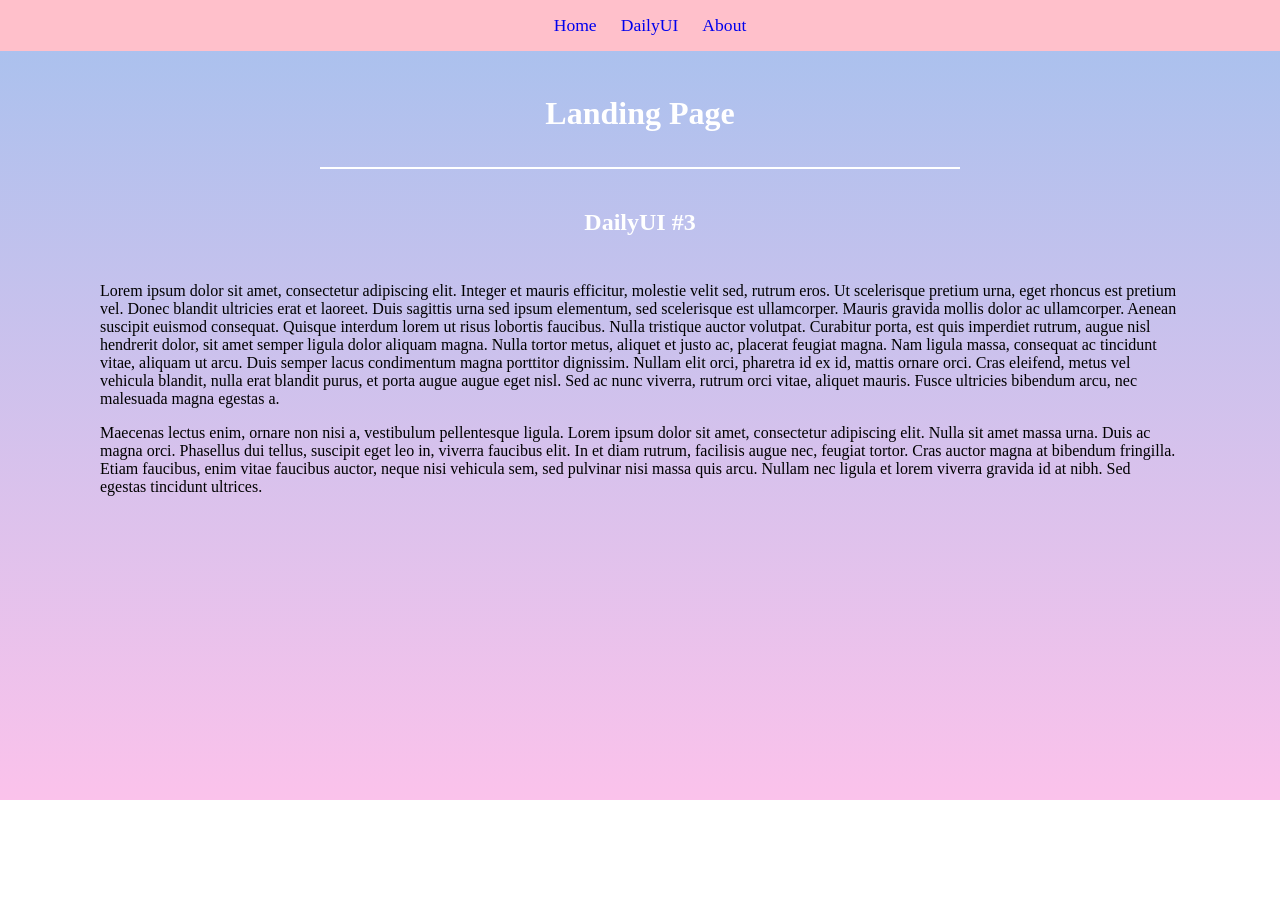
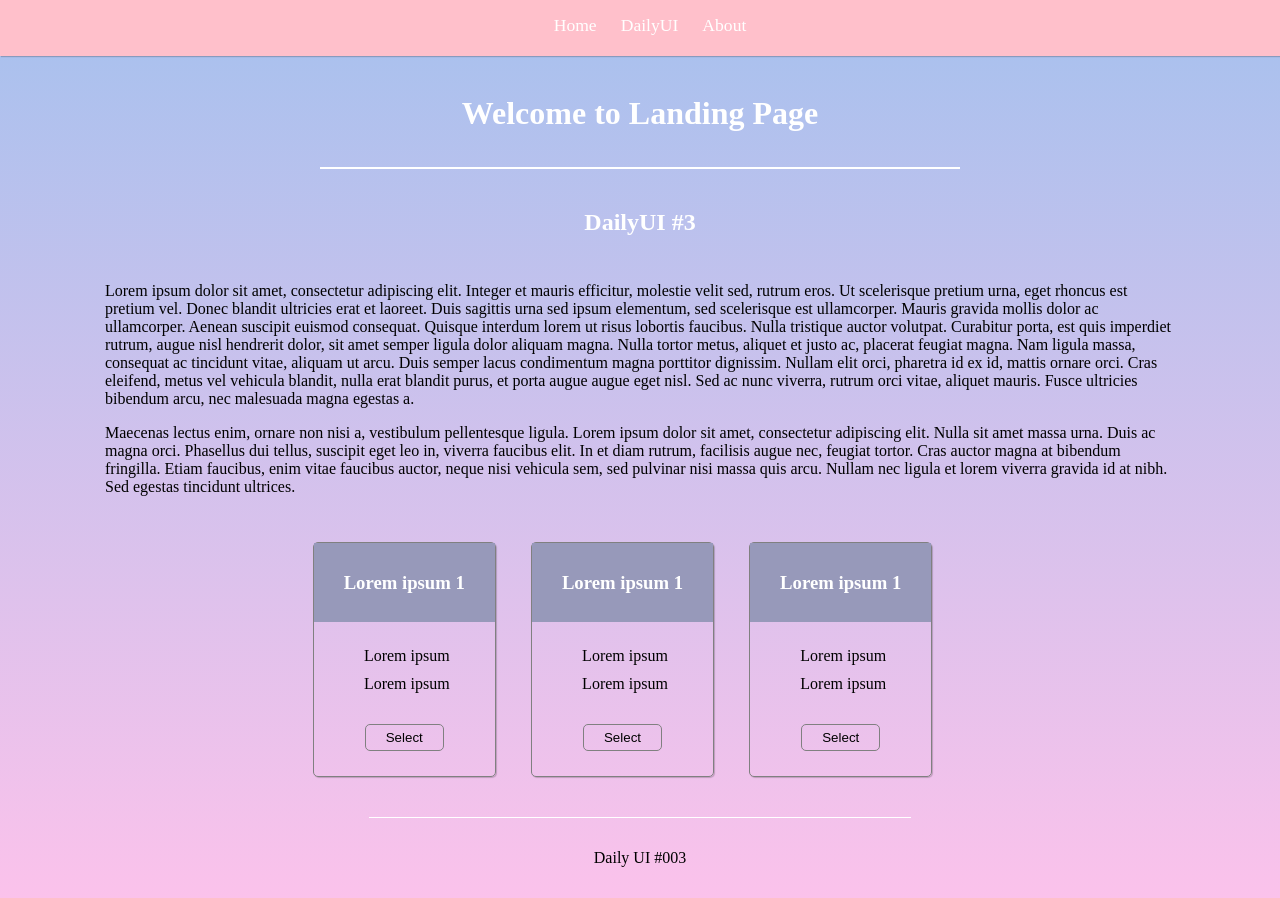
Before and after one commit to miroslavaka/html-css-javascript, a plain HTML site: page landing page.html in a window 1280 px wide. Before the commit the page ends 800 px from the top, so only its background shows below. Drawn offline with Linux system fonts and the light colour scheme.

Commit message:
daily_UI

```diff
--- a/landing page.html
+++ b/landing page.html
@@ -10,25 +10,22 @@
     body {
         margin: 0;
         padding: 0;
-        background-image: linear-gradient(to top, #fad0c4 0%, #ffd1ff 100%);
         background-image: linear-gradient(to top, #fbc2eb 0%, #a6c1ee 100%);
-        height: 100vh;
+        box-sizing: border-box;
     }
 
     .container {
-        /*
-        align-items: center;*/
-        /*margin: 0 auto;*/
         width: 100%;
     }
 
     nav {
         margin: auto;
         text-align: center;
-        padding: 15px 0;
+        padding: 15px 0 20px 0;
         background: pink;
         position: fixed;
         width: 100%;
+        box-shadow: 1px 1px 1px rgba(0, 0, 0, 0.2);
     }
 
     nav ul {
@@ -37,7 +34,6 @@
 
     nav ul li {
         display: inline;
-        /*width: 100px;*/
         text-align: center;
         font-size: 1.1em;
     }
@@ -45,6 +41,12 @@
     nav ul li a {
         text-decoration: none;
         margin-right: 20px;
+        color: white;
+    }
+
+    nav ul li a:hover {
+        text-shadow: 1px 13px 1px rgba(0, 0, 0, 0.2);
+        transition: 0.8s ease-in-out;
     }
 
     .head {
@@ -70,14 +72,64 @@
     }
 
     .content {
-        padding: 10px 100px;
+        padding: 10px 105px;
+    }
+
+    .boxes {
+        display: flex;
+        justify-content: center;
+    }
+
+    .boxes .box {
+        background: transparent;
+        margin: 20px 35px 20px 0;
+        padding: 0px 0px 25px 0px;
+        border-radius: 5px;
+        border: 1px solid gray;
+        text-align: center;
+        box-shadow: 1px 1px 1px rgba(0, 0, 0, 0.2);
+    }
+
+    .boxes .box header {
+        color: white;
+        background: transparent;
+        padding: 10px 30px;
+        background: #9799ba;
+    }
+
+    .boxes .box ul {
+        margin-top: 25px;
+    }
+
+    .boxes .box ul li {
+        margin-top: 10px;
+        margin-right: 35px;
+        list-style-type: none;
+    }
+
+    .box .btn {
+        background: transparent;
+        outline: none;
+        border: 1px solid gray;
+        border-radius: 5px;
+        padding: 5px 20px;
+        margin-top: 15px;
+    }
+
+    footer {
+        border-top: 1px solid #fff;
+        width: 40%;
+        margin: auto;
+        margin-top: 20px;
+        padding: 15px;
+        text-align: center;
     }
 </style>
 
 <body>
     <div class="container">
 
-        <div class="head">
+        <header class="head">
             <nav>
                 <ul>
                     <li><a href="#">Home</a></li>
@@ -85,10 +137,10 @@
                     <li><a href="#">About</a></li>
                 </ul>
             </nav>
-            <h1>Landing Page</h1>
+            <h1>Welcome to Landing Page</h1>
             <h2>DailyUI #3</h2>
-        </div>
-        <div class="content">
+        </header>
+        <section class="content">
             <p>Lorem ipsum dolor sit amet, consectetur adipiscing elit. Integer et mauris efficitur, molestie velit sed, rutrum eros. Ut scelerisque pretium urna, eget rhoncus est pretium vel. Donec blandit ultricies erat et laoreet. Duis sagittis urna sed
                 ipsum elementum, sed scelerisque est ullamcorper. Mauris gravida mollis dolor ac ullamcorper. Aenean suscipit euismod consequat. Quisque interdum lorem ut risus lobortis faucibus. Nulla tristique auctor volutpat. Curabitur porta, est quis
                 imperdiet rutrum, augue nisl hendrerit dolor, sit amet semper ligula dolor aliquam magna. Nulla tortor metus, aliquet et justo ac, placerat feugiat magna. Nam ligula massa, consequat ac tincidunt vitae, aliquam ut arcu. Duis semper lacus
@@ -98,9 +150,43 @@
             <p>Maecenas lectus enim, ornare non nisi a, vestibulum pellentesque ligula. Lorem ipsum dolor sit amet, consectetur adipiscing elit. Nulla sit amet massa urna. Duis ac magna orci. Phasellus dui tellus, suscipit eget leo in, viverra faucibus elit.
                 In et diam rutrum, facilisis augue nec, feugiat tortor. Cras auctor magna at bibendum fringilla. Etiam faucibus, enim vitae faucibus auctor, neque nisi vehicula sem, sed pulvinar nisi massa quis arcu. Nullam nec ligula et lorem viverra
                 gravida id at nibh. Sed egestas tincidunt ultrices.</p>
+        </section>
+        <div class="boxes">
+            <div class="box">
+                <header>
+                    <h3>Lorem ipsum 1</h3>
+                </header>
+                <ul>
+                    <li>Lorem ipsum</li>
+                    <li>Lorem ipsum</li>
+                </ul>
+                <button class="btn">Select</button>
+            </div>
+            <div class="box">
+                <header>
+                    <h3>Lorem ipsum 1</h3>
+                </header>
+                <ul>
+                    <li>Lorem ipsum</li>
+                    <li>Lorem ipsum</li>
+                </ul>
+                <button class="btn">Select</button>
+            </div>
+            <div class="box">
+                <header>
+                    <h3>Lorem ipsum 1</h3>
+                </header>
+                <ul>
+                    <li>Lorem ipsum</li>
+                    <li>Lorem ipsum</li>
+                </ul>
+                <button class="btn">Select</button>
+            </div>
         </div>
 
-        <div class="footer"></div>
+        <footer>
+            <p>Daily UI #003</p>
+        </footer>
     </div>
 </body>
 
```
